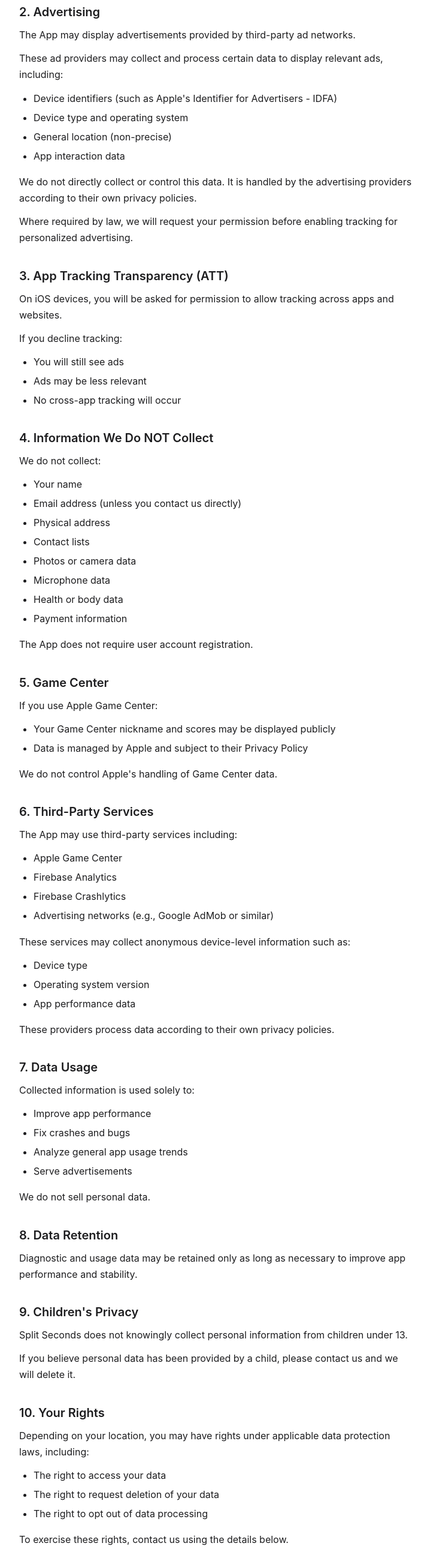
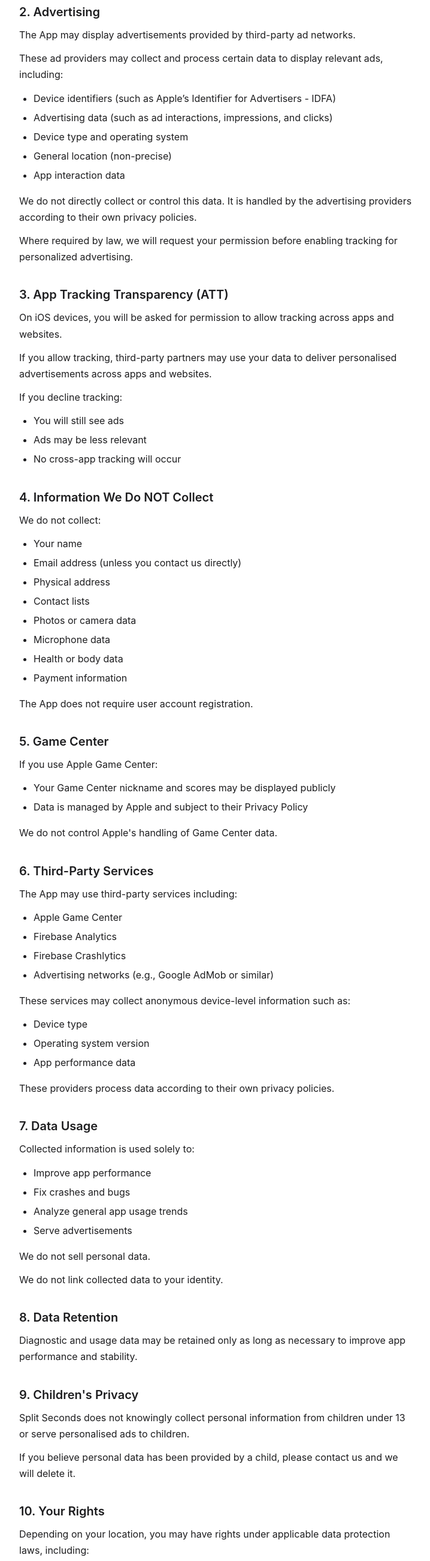
Before and after one commit to blackmagic30/super-scone-c54518, a plain HTML site: page privacy.html in a window 1280 px wide. Shown: the part 827-3429 px from the top of the page at 60% size, without its empty margins (280-998 px from the left). Drawn offline with Linux system fonts and the light colour scheme.

Commit message:
Revise privacy policy for advertising
Updated privacy policy to include no personalised ads for children and clarify data collection practices. and some other privacy tweaks

```diff
--- a/privacy.html
+++ b/privacy.html
@@ -107,7 +107,8 @@
     <p>The App may display advertisements provided by third-party ad networks.</p>
     <p>These ad providers may collect and process certain data to display relevant ads, including:</p>
     <ul>
-      <li>Device identifiers (such as Apple's Identifier for Advertisers - IDFA)</li>
+      <li>Device identifiers (such as Apple’s Identifier for Advertisers - IDFA)</li>
+      <li>Advertising data (such as ad interactions, impressions, and clicks)</li>
       <li>Device type and operating system</li>
       <li>General location (non-precise)</li>
       <li>App interaction data</li>
@@ -117,6 +118,7 @@
 
     <h2>3. App Tracking Transparency (ATT)</h2>
     <p>On iOS devices, you will be asked for permission to allow tracking across apps and websites.</p>
+    <p>If you allow tracking, third-party partners may use your data to deliver personalised advertisements across apps and websites.</p>
     <p>If you decline tracking:</p>
     <ul>
       <li>You will still see ads</li>
@@ -171,12 +173,13 @@
       <li>Serve advertisements</li>
     </ul>
     <p>We do not sell personal data.</p>
+    <p>We do not link collected data to your identity.</p>
 
     <h2>8. Data Retention</h2>
     <p>Diagnostic and usage data may be retained only as long as necessary to improve app performance and stability.</p>
 
     <h2>9. Children's Privacy</h2>
-    <p>Split Seconds does not knowingly collect personal information from children under 13.</p>
+    <p>Split Seconds does not knowingly collect personal information from children under 13 or serve personalised ads to children.</p>
     <p>If you believe personal data has been provided by a child, please contact us and we will delete it.</p>
 
     <h2>10. Your Rights</h2>
```
